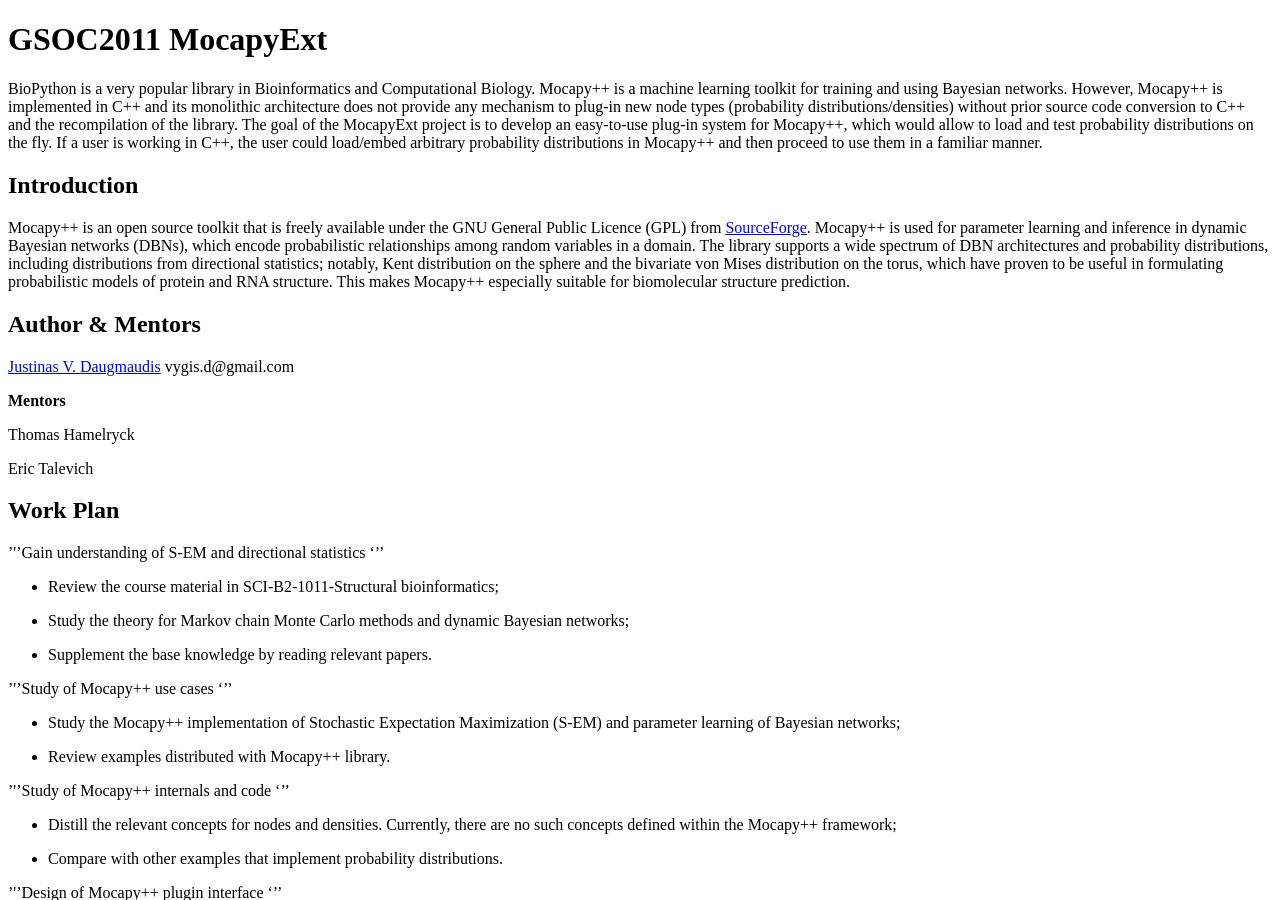
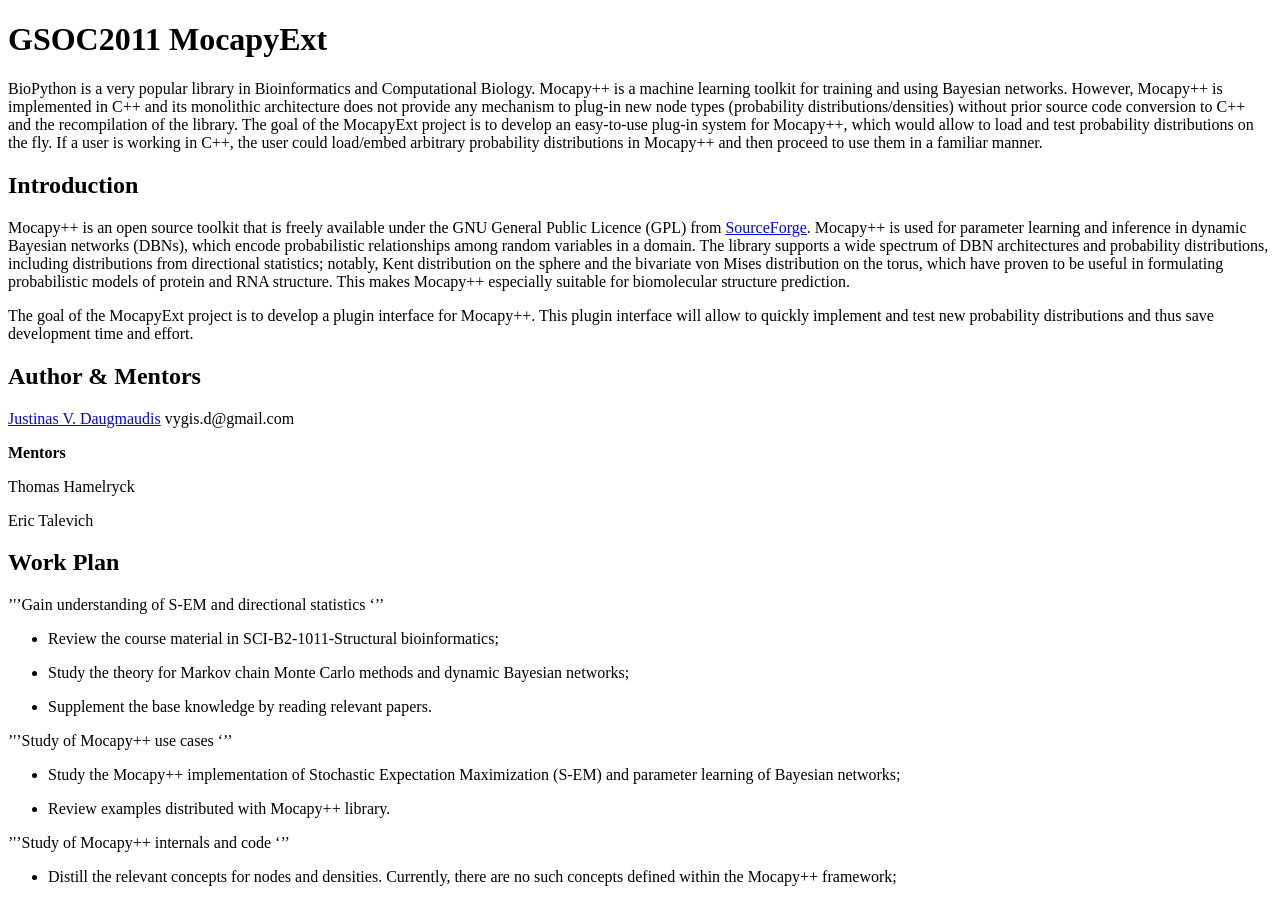
Before and after one commit to biopython/biopython.github.io, a Jekyll site: the page built from wiki/GSOC2011_MocapyExt.md, in a window 1280 px wide and 900 px high. Built offline with Jekyll 4.4.1, drawn with Linux system fonts in a browser that asks for light colours.

Commit message:
/* Introduction */

```diff
--- a/wiki/GSOC2011_MocapyExt.md
+++ b/wiki/GSOC2011_MocapyExt.md
@@ -31,6 +31,10 @@ von Mises distribution on the torus, which have proven to be useful in
 formulating probabilistic models of protein and RNA structure. This
 makes Mocapy++ especially suitable for biomolecular structure
 prediction.
+
+The goal of the MocapyExt project is to develop a plugin interface for
+Mocapy++. This plugin interface will allow to quickly implement and test
+new probability distributions and thus save development time and effort.
 
 Author & Mentors
 ----------------
```
Also changed, not shown: 1 other file.
